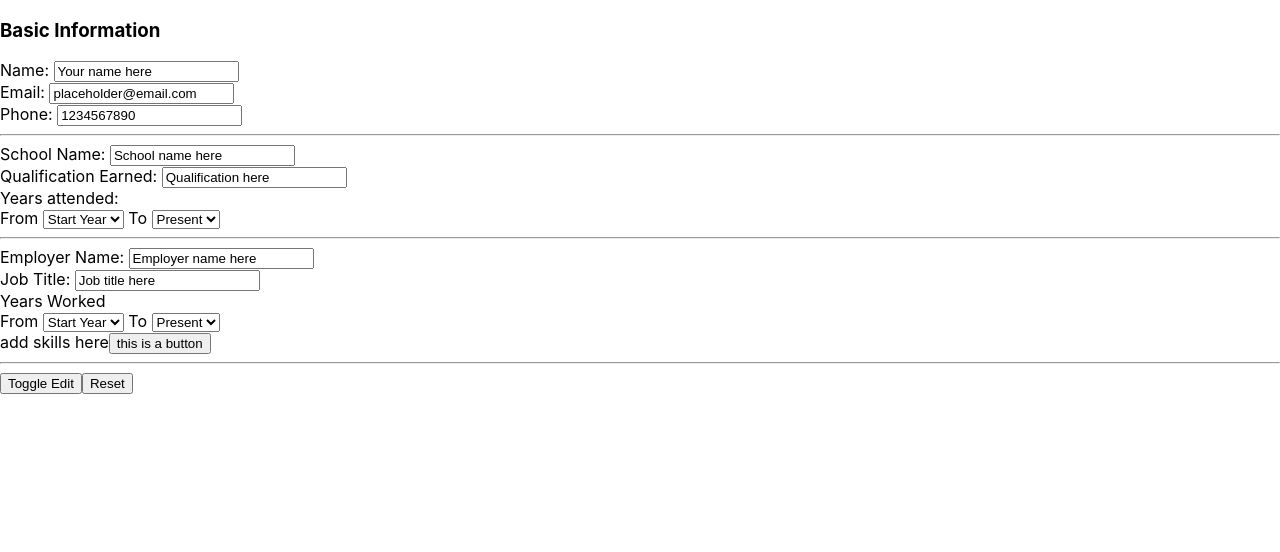
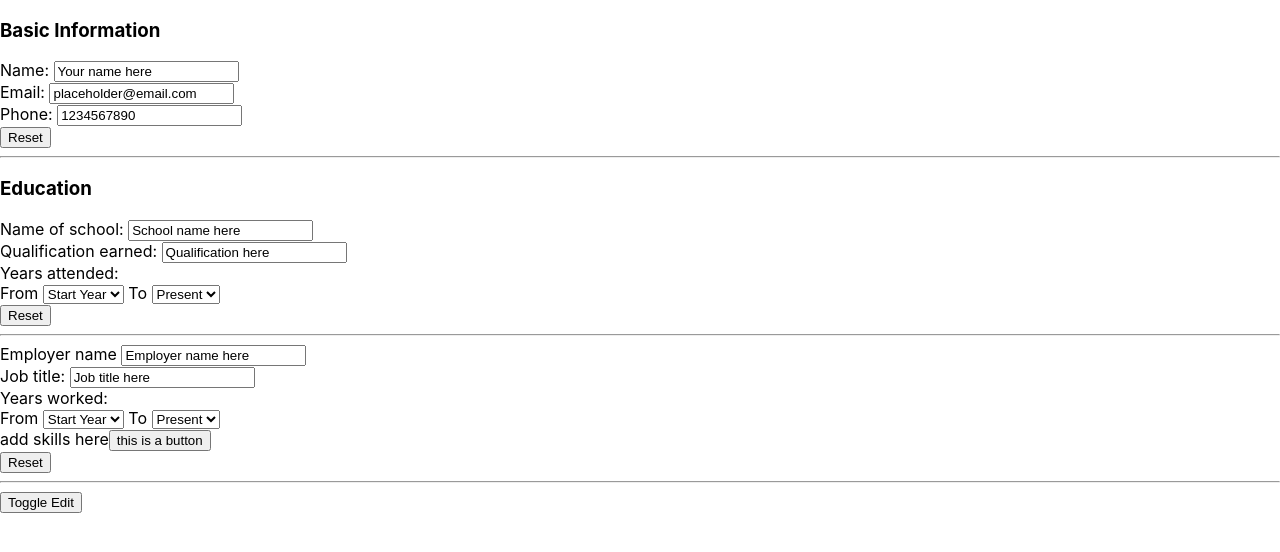
Before and after one commit to j-nas/cv-project, a React (Create React App) app: page / in a window 1280 px wide. Shown: the top 552 px of the page. Built offline with nearby package versions, Linux system fonts and the light colour scheme.

Commit message:
refactoring, made modules more modular

```diff
--- a/src/App.js
+++ b/src/App.js
@@ -1,9 +1,8 @@
 import React, { Component } from 'react'
+
+import ToggleEditButton from './components/buttons/ToggleEditButton'
+import PrintButton from './components/buttons/PrintButton'
 import BasicInformation from './components/BasicInformation'
-import Display from './components/Display'
-import ToggleEditButton from './components/ToggleEditButton'
-import ResetButton from './components/ResetButton'
-import PrintButton from './components/PrintButton'
 import Education from './components/Education'
 import Experience from './components/Experience'
 class App extends Component {
@@ -11,95 +10,29 @@ class App extends Component {
     super()
     this.state = {
       editMode: true,
-      fullName: "Your name here",
-      email: "placeholder@email.com",
-      phone: "1234567890",
-      schoolName: "School name here",
-      qualification: "Qualification here",
-      yearSchoolStart: "Start date",
-      yearSchoolComplete: "Finish Date",
-      employerName: "Employer name here",
-      jobTitle: "Job title here",
-      yearWorkStart: "",
-      yearWorkComplete: "",
-      relevantSkills: ["relavant skill here"]
-    }
-    this.handleChange = this.handleChange.bind(this);
+     }
     this.toggleEdit = this.toggleEdit.bind(this)
-    this.resetButton = this.resetButton.bind(this)
-  }
-  handleChange(e) {
-    const value = e.target.value
-    this.setState({
-      ...this.state,
-      [e.target.dataset.field]: value
-    })
-    console.log(this.state)
-  }
-  resetButton(){
-    this.setState({
-      editMode: true,
-      fullName: "Your name here",
-      email: "placeholder@email.com",
-      phone: "1234567890",
-      schoolName: "School name here",
-      qualification: "Qualification here",
-      yearSchoolStart: "Start date",
-      yearSchoolComplete: "Finish Date",
-      employerName: "Employer name here",
-      yearWorkStart: "",
-      yearWorkComplete: "",
-      relevantSkills: [],
-    })
   }
   toggleEdit(){
     this.setState({
       editMode: !this.state.editMode
     })
   }
-  newSkill(e){
-    this.setState({
-      ...this.state.relevantSkills.push(e.target.value)
-
-    })
-  }
   render(){
-    const inputMode =
+    const printButton = <PrintButton/>
+    return (
       <div>
         <BasicInformation
-          stateData={this.state}
-          event={this.handleChange}/>
+          inputMode={this.state.editMode}/>
         <Education
-          stateData={this.state}
-          event={this.handleChange}/>
+          inputMode={this.state.editMode}/>
         <Experience
-          stateData={this.state}
-          event={this.handleChange} />
-      </div>
-    const displayMode =
-      <div>
-        <Display
-          stateData={this.state}/>
-        <PrintButton />
-      </div>
-
-
-
-
-    return (
-      <div>
-        {this.state.editMode?inputMode:displayMode}
+          inputMode={this.state.editMode}/>
         <ToggleEditButton toggle={this.toggleEdit}/>
-        <ResetButton resetButton={this.resetButton}/>
+       {!this.state.editMode?printButton:null}
 
       </div>
     )
-
-
-
   }
 }
-
-
-
 export default App
--- a/src/components/BasicInformation.js
+++ b/src/components/BasicInformation.js
@@ -1,38 +1,73 @@
 import React, { Component } from "react";
+import ResetButton from "./buttons/ResetButton";
 import EmailInput from "./inputComponents/EmailInput";
 import TextInput from "./inputComponents/TextInput"
 
 class BasicInformation extends Component {
   constructor(){
     super()
-  this.state = {
-    nameInput: "Name:",
-    nameDataset: "fullName",
-    phoneInput: "Phone:",
-    phoneDataset: "phone"
+    this.state = {
+      fullName: "Your name here",
+      email: "placeholder@email.com",
+      phone: "1234567890",
+    }
+    this.handleChange = this.handleChange.bind(this);
   }
+  handleChange(e) {
+    const value = e.target.value
+    this.setState({
+      ...this.state,
+      [e.target.dataset.field]: value
+    })
+    console.log(this.state)
+  }
+  resetButton(){
+    this.setState({
+      fullName: "Your name here",
+      email: "placeholder@email.com",
+      phone: "1234567890",
+    })
   }
   render() {
-
-    return (
+    const editMode =
       <div>
         <h3>Basic Information</h3>
         <TextInput
-          input={this.props.stateData.fullName}
-          inputTitle={this.state.nameInput}
-          event={this.props.event}
-          dataset={this.state.nameDataset} />
+          inputTitle="Name: "
+          dataset="fullName"
+          input={this.state.fullName}
+          event={this.handleChange} />
         <EmailInput
-          email={this.props.stateData.email}
-          event={this.props.event} />
+          email={this.state.email}
+          event={this.handleChange} />
         <TextInput
-          input={this.props.stateData.phone}
-          inputTitle={this.state.phoneInput}
-          dataset={this.state.phoneDataset}
-          event={this.props.event} />
+          inputTitle="Phone:"
+          dataset="phone"
+          input={this.state.phone}
+          event={this.handleChange} />
+      </div>
+
+    const displayMode =
+      <div>
+        <h1>{this.state.fullName}</h1>
+        <p>
+          <a href={"mailto:" + this.state.email}>
+            {this.state.email}
+          </a>
+          <br />
+          {this.state.phone}
+        </p>
+      </div>
+    return (
+
+      <div>
+        {this.props.inputMode ? editMode : displayMode}
+        <ResetButton
+          resetButton={this.resetButton} />
         <hr />
       </div>
-    );
+    )
+
   }
 }
 
--- a/src/components/edu/EducationDisplay.js
+++ /dev/null
@@ -1,17 +0,0 @@
-import React from "react"
-
-class EducationDisplay extends React.Component{
-  render(){
-    return(
-      <div>
-        <h4>Education</h4>
-        <h3>{this.props.schoolName}</h3>
-        <p>{this.props.qualification} <br/>
-        {this.props.yearSchoolStart} to {this.props.yearSchoolComplete}</p>
-        <hr/>
-      </div>
-    )
-  }
-}
-
-export default EducationDisplay
--- a/src/components/education.js
+++ b/src/components/education.js
@@ -2,40 +2,72 @@ import React from "react";
 
 import TextInput from "./inputComponents/TextInput"
 import YearsInput from "./inputComponents/YearsInput"
+
+import ResetButton from './buttons/ResetButton'
 class Education extends React.Component{
   constructor(){
     super()
     this.state = {
-      schoolDataset: "schoolName",
-      schoolInput: "School Name:",
-      qualificationDataset: "qualification",
-      qualificationInput: "Qualification Earned:",
-      yearsInput: "Years attended:",
-      startDataset: "yearSchoolStart",
-      endDataset: "yearSchoolComplete"
+      schoolName: "School name here",
+      qualification: "Qualification here",
+      yearSchoolStart: "Start date",
+      yearSchoolComplete: "Finish Date",
     }
+    this.handleChange = this.handleChange.bind(this);
+
+  }
+  handleChange(e) {
+    const value = e.target.value
+    this.setState({
+      ...this.state,
+      [e.target.dataset.field]: value
+    })
+    console.log(this.state)
+  }
+  resetButton(){
+    this.setState({
+      schoolName: "School name here",
+      qualification: "Qualification here",
+      yearSchoolStart: "Start date",
+      yearSchoolComplete: "Finish Date",
+    })
   }
   render() {
-    return(
+    const inputMode =
       <div>
+        <h3>Education</h3>
         <TextInput
-          event={this.props.event}
-          input={this.props.stateData.schoolName}
-          inputTitle={this.state.schoolInput}
-          dataset={this.state.schoolDataset} />
+          event={this.handleChange}
+          input={this.state.schoolName}
+          inputTitle="Name of school:"
+          dataset="schoolName" />
         <TextInput
-          event={this.props.event}
-          input={this.props.stateData.qualification}
-          inputTitle={this.state.qualificationInput}
-          dataset={this.state.qualificationDataset} />
+          event={this.handleChange}
+          input={this.state.qualification}
+          inputTitle="Qualification earned:"
+          dataset="qualification" />
         <YearsInput
-          event={this.props.event}
-          inputTitle={this.state.yearsInput}
-          yearStartDataset={this.state.startDataset}
-          yearEndDataset={this.state.endDataset}
-          yearStart={this.props.stateData.yearSchoolStart}
-          yearEnd={this.props.stateData.yearSchoolEnd}/>
-        <hr/>
+          event={this.handleChange}
+          inputTitle="Years attended:"
+          yearStartDataset="yearSchoolStart"
+          yearEndDataset="yearSchoolComplete"
+          yearStart={this.state.yearSchoolStart}
+          yearEnd={this.state.yearSchoolEnd}/>
+      </div>
+    const displayMode =
+      <div>
+        <h4>Education</h4>
+        <h3>{this.state.schoolName}</h3>
+        <p>{this.state.qualification} <br/>
+        {this.state.yearSchoolStart} to {this.state.yearSchoolComplete}</p>
+      </div>
+    return (
+      <div>
+
+        {this.props.inputMode?inputMode:displayMode}
+        <ResetButton
+          resetButton={this.resetButton} />
+          <hr/>
       </div>
     )
   }
--- a/src/components/experience.js
+++ b/src/components/experience.js
@@ -2,41 +2,78 @@ import React from 'react'
 import TextInput from "./inputComponents/TextInput"
 import YearsInput from './inputComponents/YearsInput'
 import ListInput from "./inputComponents/ListInput"
+
+import ResetButton from './buttons/ResetButton'
 class Experience extends React.Component {
   constructor(){
     super()
     this.state = {
-      employerInput: "Employer Name:",
-      employerDataset: "employerName",
-      jobTitleInput: "Job Title:",
-      jobTitleDataset: "jobTitle",
-      yearsInput: "Years Worked",
-      startDataset: "yearWorkStart",
-      endDataset: "yearWorkComplete",
+      employerName: "Employer name here",
+      jobTitle: "Job title here",
+      yearWorkStart: "",
+      yearWorkComplete: "",
+      relevantSkills: [],
+    }
+    this.handleChange = this.handleChange.bind(this);
+
+  }
+  handleChange(e) {
+    const value = e.target.value
+    this.setState({
+      ...this.state,
+      [e.target.dataset.field]: value
+    })
+    console.log(this.state)
+  }
+  resetButton() {
+    this.setState = {
+      employerName: "Employer name here",
+      jobTitle: "Job title here",
+      yearWorkStart: "",
+      yearWorkComplete: "",
+      relevantSkills: [],
     }
   }
+
   render() {
-    return(
+    const inputMode =
       <div>
         <TextInput
-          event={this.props.event}
-          input={this.props.stateData.employerName}
-          inputTitle={this.state.employerInput}
-          dataset={this.state.employerDataset}/>
+          event={this.handleChange}
+          input={this.state.employerName}
+          inputTitle="Employer name"
+          dataset="employerName"/>
         <TextInput
-          event={this.props.event}
-          input={this.props.stateData.jobTitle}
-          inputTitle={this.state.jobTitleInput}
-          dataset={this.state.jobTitleDataset}/>
+          event={this.handleChange}
+          input={this.state.jobTitle}
+          inputTitle="Job title:"
+          dataset="jobTitle"/>
 
         <YearsInput
-          inputTitle={this.state.yearsInput}
-          yearStart={this.props.stateData.yearWorkStart}
-          yearStartDataset={this.state.startDataset}
-          yearEnd={this.props.stateData.yearWorkComplete}
-          yearEndDataset={this.state.endDataset}
-          event={this.props.event}/>
+          event={this.handleChange}
+          inputTitle="Years worked:"
+          yearStart={this.state.yearWorkStart}
+          yearStartDataset="yearWorkStart"
+          yearEnd={this.state.yearWorkComplete}
+          yearEndDataset="yearWorkComplete"
+          />
         <ListInput />
+      </div>
+    const displayMode =
+      <div>
+        <h4>Employment</h4>
+        <h3>{this.state.employerName}</h3>
+        <p>
+            {this.state.jobTitle} <br/>
+            {this.state.yearWorkStart} to {this.state.yearWorkComplete} <br/>
+            {this.state.relevantSkills} <br/>
+        </p>
+      </div>
+    return (
+      <div>
+        {this.props.inputMode?inputMode:displayMode}
+        <ResetButton
+          resetButton = {this.resetButton} />
         <hr/>
       </div>
     )
```
Also changed, not shown: src/components/Display.js (deleted, +0 -32 lines), src/components/SubmitButton.js (deleted, +0 -13 lines), src/components/basic/BasicInformationDisplay.js (deleted, +0 -19 lines), src/components/workexp/ExperienceDisplay.js (deleted, +0 -19 lines), src/components/buttons/PrintButton.js (renamed from src/components/PrintButton.js), src/components/buttons/ResetButton.js (renamed from src/components/ResetButton.js), src/components/buttons/ToggleEditButton.js (renamed from src/components/ToggleEditButton.js), 1 other file (tests, documents, lock files or other folders).
